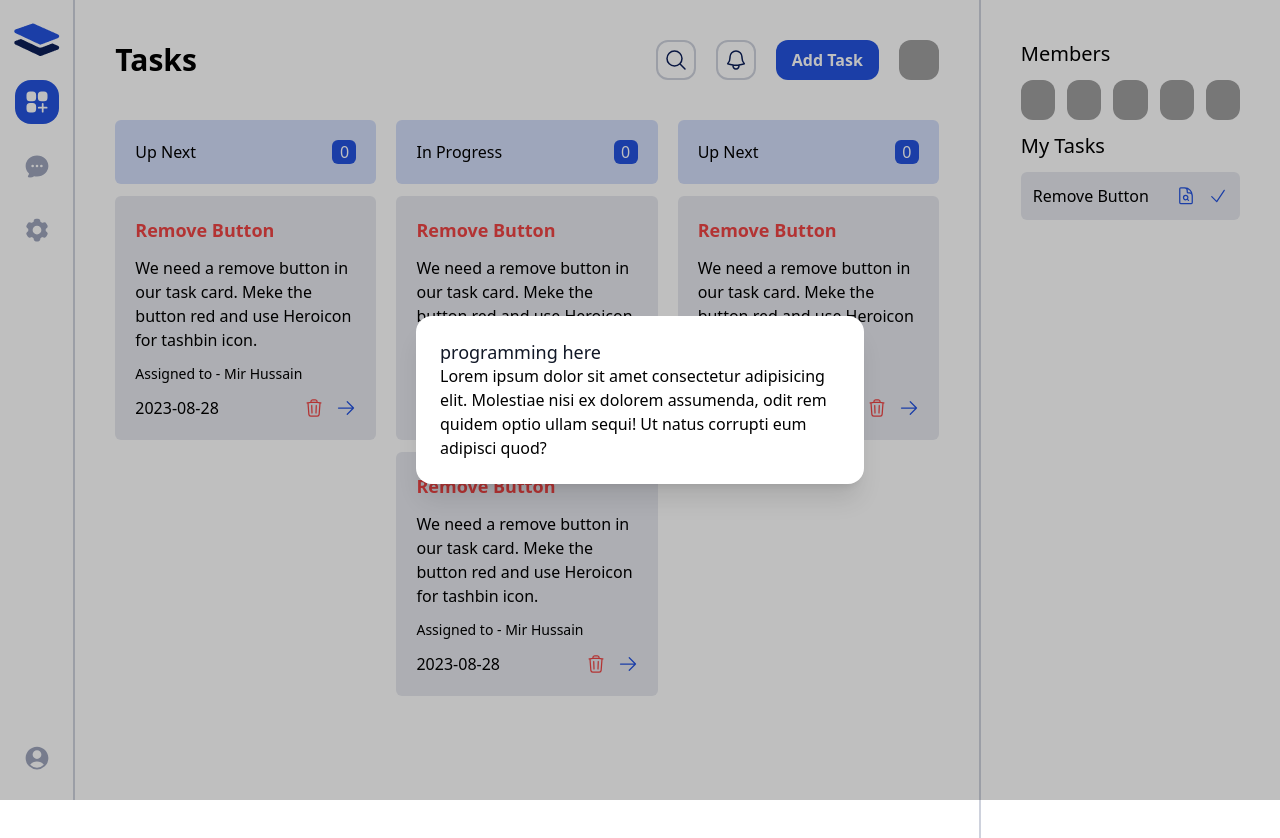
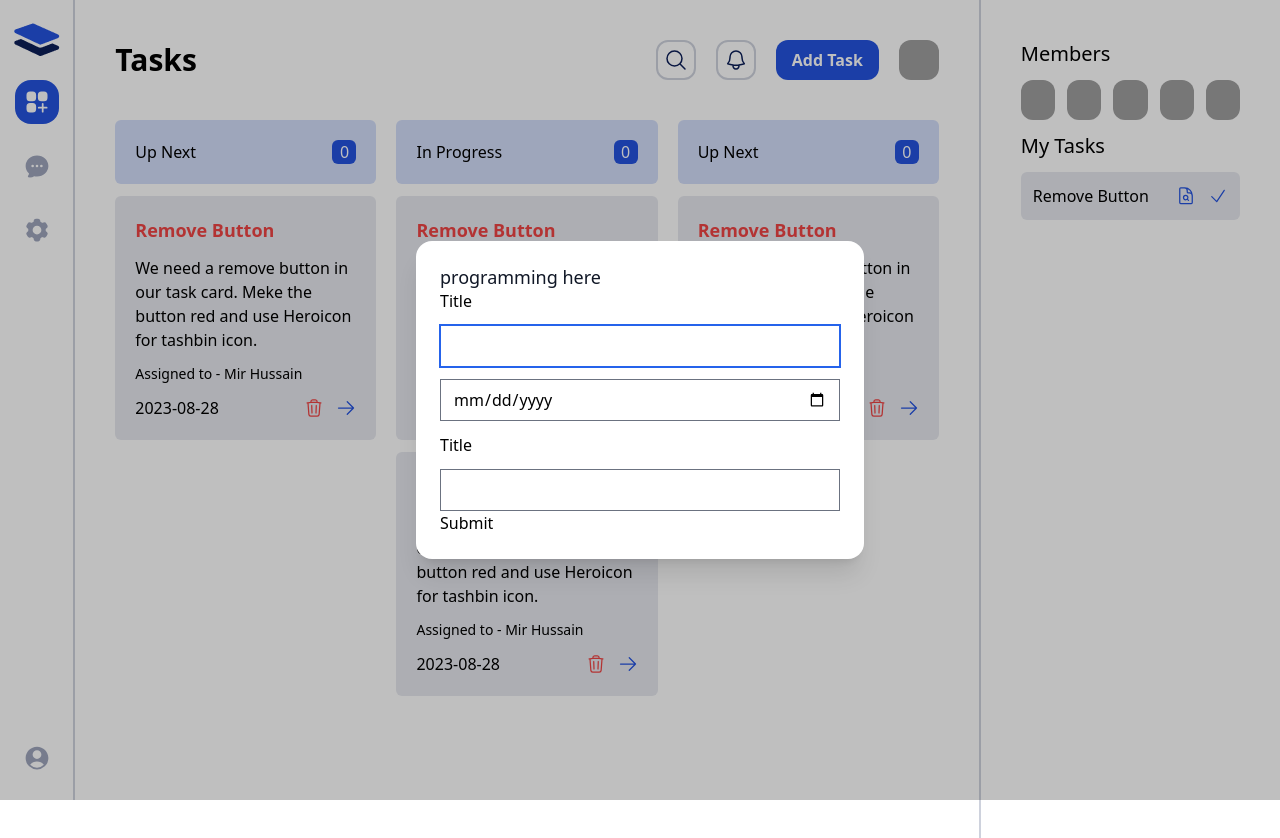
Before and after one commit to Fahmida-Faiza/taskmaster-redux-acc, a React (Vite) app: page / in a window 1280 px wide. Both pictures are taken after a click on the button "Add Task". Shown: the top 838 px of the page. Built offline with nearby package versions, Linux system fonts and the light colour scheme; grey boxes are pictures that could not be loaded.

Commit message:
added form page

```diff
--- a/package.json
+++ b/package.json
@@ -15,12 +15,12 @@
     "@reduxjs/toolkit": "^1.9.7",
     "react": "^18.2.0",
     "react-dom": "^18.2.0",
-    "react-hook-form": "^7.45.4",
+    "react-hook-form": "^7.56.3",
     "react-redux": "^8.1.3",
     "react-router-dom": "^6.15.0"
   },
   "devDependencies": {
-    "@tailwindcss/forms": "^0.5.5",
+    "@tailwindcss/forms": "^0.5.10",
     "@types/react": "^18.2.15",
     "@types/react-dom": "^18.2.7",
     "@vitejs/plugin-react": "^4.0.3",
--- a/src/components/tasks/AddTaskModal.jsx
+++ b/src/components/tasks/AddTaskModal.jsx
@@ -1,12 +1,32 @@
+import { useForm } from 'react-hook-form';
 import Modal from '../ui/Modal'
 
 const AddTaskModal = ({isOpen, setIsOpen }) => {
+    const {register, handleSubmit} = useForm()
+    const onSubmit = (data) => {
+        console.log(data);
+    }
     return (
-        <Modal isOpen={isOpen} setIsOpen={setIsOpen} title="programming here">
-            <p>
-                Lorem ipsum dolor sit amet consectetur adipisicing elit. Molestiae nisi ex dolorem assumenda, odit rem quidem optio ullam sequi! Ut natus corrupti eum adipisci quod?
-            </p>
+        <Modal isOpen={isOpen} setIsOpen={setIsOpen} title="programming here"
+        >
 
+            <form onSubmit={handleSubmit(onSubmit)}>
+
+        <div className='flex flex-col gap-3'>
+            <label htmlFor="title">Title</label>
+            <input type="text" {...register('name')} />
+            <input type="date" className="input" />
+            <label htmlFor="title">Title</label>
+            <input type="text" {...register('name')} />
+
+
+        </div>
+
+
+
+        <button type="submit">Submit</button>
+
+            </form>
       </Modal>
     );
 };
```
Also changed, not shown: 2 other files (tests, documents, lock files or other folders).
